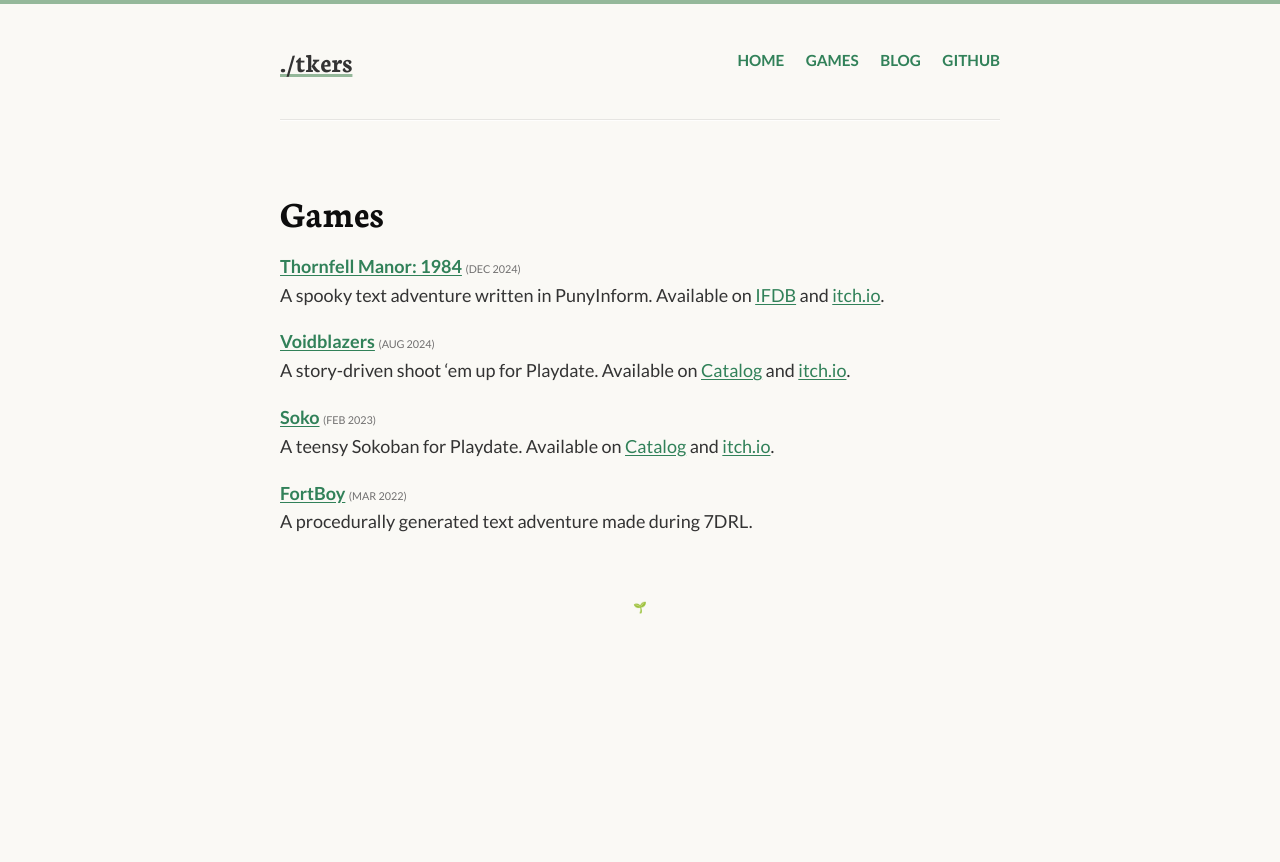
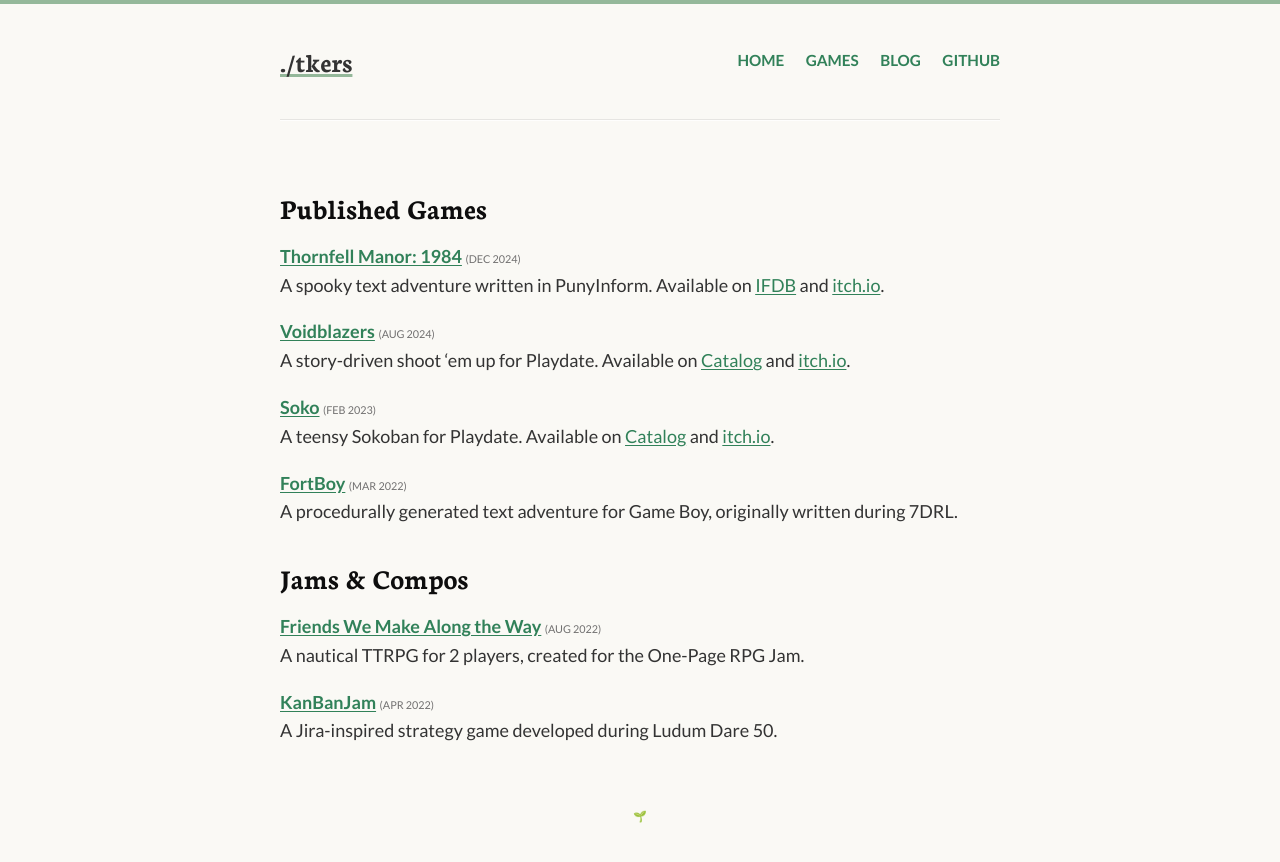
Before and after one commit to tkers/tkers.github.io, a Jekyll site: the page built from games.md, in a window 1280 px wide. Shown: the top 862 px of the page. Built offline with Jekyll 4.4.1, drawn with Linux system fonts in a browser that asks for light colours; our own code applies the rules of GitHub Pages for plain Markdown files.

Commit message:
Update Games page

```diff
--- a/games.md
+++ b/games.md
@@ -2,19 +2,27 @@
 title: Games
 ---
 
-# Games
+## Published Games
 
 **[Thornfell Manor: 1984](https://tkers.itch.io/thornfell)** <small>(Dec 2024)</small>\
 A spooky text adventure written in PunyInform. Available on [IFDB](https://ifdb.org/viewgame?id=tc4a5grxg2zjjcel) and [itch.io](https://tkers.itch.io/thornfell).
 
-**[Voidblazers](https://tkers.itch.io/voidblazers)** <small>(Aug 2024)</small>\
+**[Voidblazers](https://voidblazers.com)** <small>(Aug 2024)</small>\
 A story-driven shoot 'em up for Playdate. Available on [Catalog](https://play.date/games/voidblazers) and [itch.io](https://tkers.itch.io/voidblazers).
 
 **[Soko](https://play.date/games/soko)** <small>(Feb 2023)</small>\
 A teensy Sokoban for Playdate. Available on [Catalog](https://play.date/games/soko) and [itch.io](https://tkers.itch.io/soko).
 
 **[FortBoy](https://tkers.itch.io/fortboy)** <small>(Mar 2022)</small>\
-A procedurally generated text adventure made during 7DRL.
+A procedurally generated text adventure for Game Boy, originally written during 7DRL.
+
+## Jams & Compos
+
+**[Friends We Make Along the Way](https://tkers.itch.io/friends-we-make-along-the-way)** <small>(Aug 2022)</small>\
+A nautical TTRPG for 2 players, created for the One-Page RPG Jam.
+
+**[KanBanJam](https://tkers.itch.io/kanbanjam)** <small>(Apr 2022)</small>\
+A Jira-inspired strategy game developed during Ludum Dare 50.
 
 <!-- **[Straying Alive](https://tkers.dev/straying-alive)** <small>(Apr 2020)</small>\
 A game I made to learn about ECS during Ludum Dare 46. -->
```
